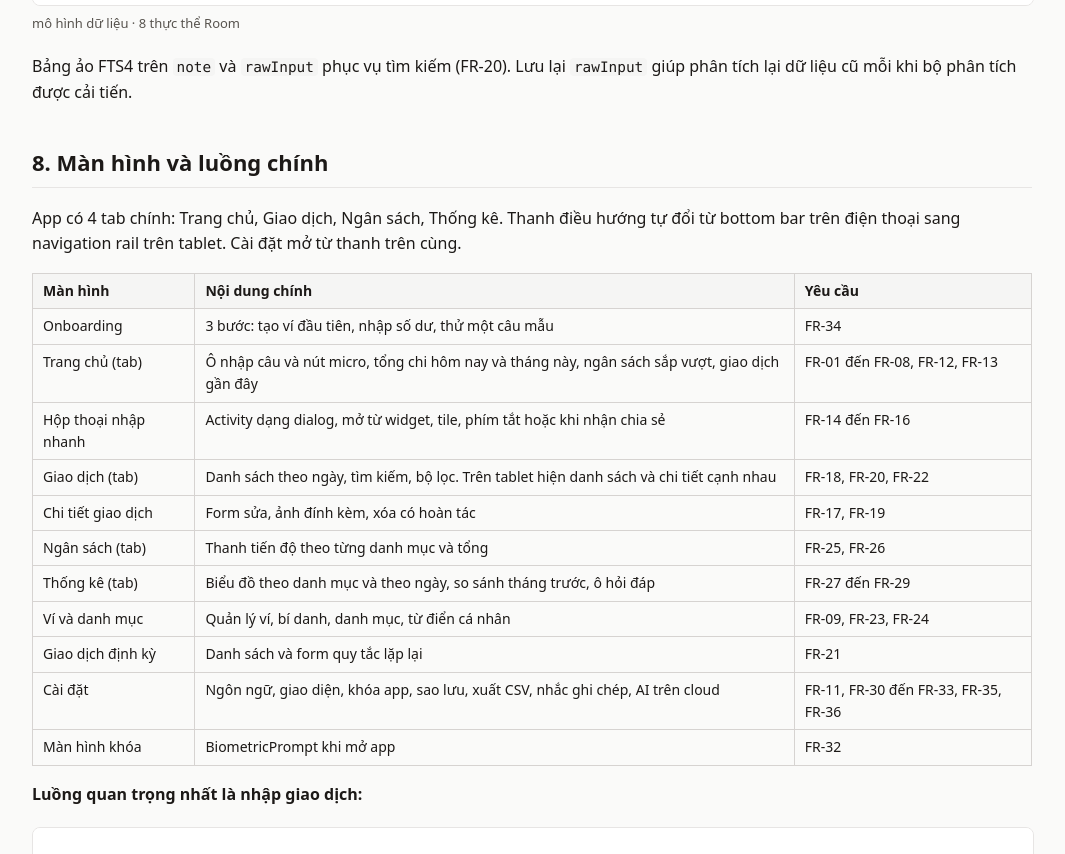
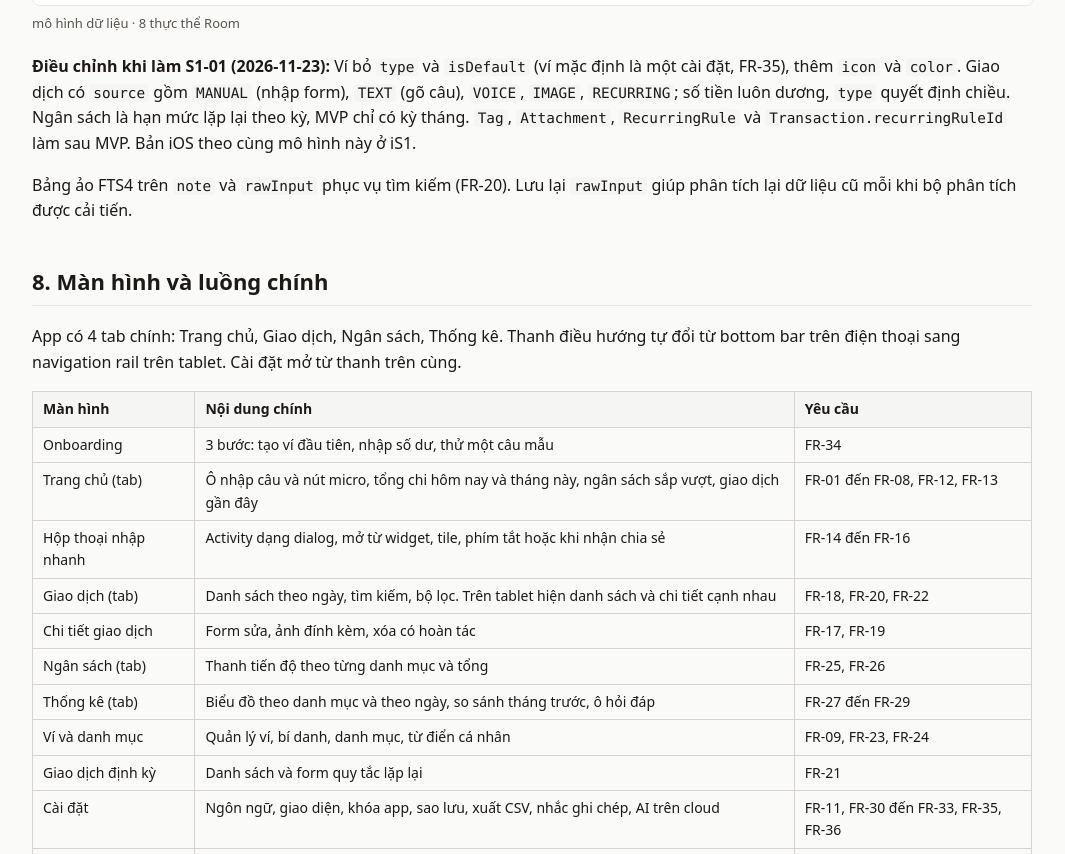
Before and after one commit to LeHung100508/ChiTieu-docs, a plain HTML site: page dac-ta-android.html in a window 1280 px wide. Shown: the part 8955-9809 px from the top of the page, without its empty margins (108-1173 px from the left). Drawn offline with Linux system fonts and the light colour scheme.

Commit message:
[S1-01] Đóng task: tiến độ, lý thuyết, ghi chú điều chỉnh mô hình dữ liệu

```diff
--- a/dac-ta-android.html
+++ b/dac-ta-android.html
@@ -84,6 +84,7 @@ li p{margin:2px 0}
 <h2 id="7-mô-hình-dữ-liệu">7. Mô hình dữ liệu</h2>
 <p>Dữ liệu gồm 8 thực thể Room xoay quanh bảng Giao dịch. Số dư ví và các con số thống kê không lưu riêng mà luôn tính từ giao dịch, nên không bao giờ bị lệch nhau.</p>
 <figure><img src="images/c6228671-dd7f.png" alt="mô hình dữ liệu · 8 thực thể Room"><figcaption>mô hình dữ liệu · 8 thực thể Room</figcaption></figure>
+<p><strong>Điều chỉnh khi làm S1-01 (2026-11-23):</strong> Ví bỏ <code>type</code> và <code>isDefault</code> (ví mặc định là một cài đặt, FR-35), thêm <code>icon</code> và <code>color</code>. Giao dịch có <code>source</code> gồm <code>MANUAL</code> (nhập form), <code>TEXT</code> (gõ câu), <code>VOICE</code>, <code>IMAGE</code>, <code>RECURRING</code>; số tiền luôn dương, <code>type</code> quyết định chiều. Ngân sách là hạn mức lặp lại theo kỳ, MVP chỉ có kỳ tháng. <code>Tag</code>, <code>Attachment</code>, <code>RecurringRule</code> và <code>Transaction.recurringRuleId</code> làm sau MVP. Bản iOS theo cùng mô hình này ở iS1.</p>
 <p>Bảng ảo FTS4 trên <code>note</code> và <code>rawInput</code> phục vụ tìm kiếm (FR-20). Lưu lại <code>rawInput</code> giúp phân tích lại dữ liệu cũ mỗi khi bộ phân tích được cải tiến.</p>
 <h2 id="8-màn-hình-và-luồng-chính">8. Màn hình và luồng chính</h2>
 <p>App có 4 tab chính: Trang chủ, Giao dịch, Ngân sách, Thống kê. Thanh điều hướng tự đổi từ bottom bar trên điện thoại sang navigation rail trên tablet. Cài đặt mở từ thanh trên cùng.</p>
```
Also changed, not shown: 2 other files.
